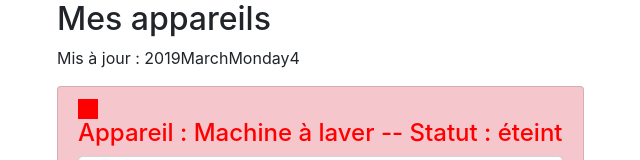
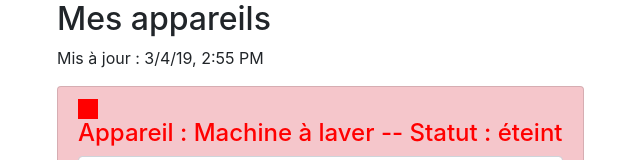
Before and after one commit to ChaimaBenYounes/OC-project-Angular, an Angular app: page / in a window 1280 px wide. Shown: the top 160 px of the page, without its empty margins (13-653 px from the left). Built offline with nearby package versions, Linux system fonts and the light colour scheme.

Commit message:
[add] new services to manage machines

```diff
--- a/src/app/app.component.html
+++ b/src/app/app.component.html
@@ -2,7 +2,7 @@
   <div class="row">
     <div class="col-xs-12">
       <h2>Mes appareils</h2>
-      <p>Mis à jour : {{ lastUpdate | date: 'yMMMMEEEEd' }}</p>
+      <p>Mis à jour : {{ lastUpdate | async | date :'short' }}</p>
       <ul class="list-group">
         <app-appareil *ngFor="let appareil of appareils"
                       [appareilName]="appareil.name"
--- a/src/app/app.component.ts
+++ b/src/app/app.component.ts
@@ -1,4 +1,5 @@
 import { Component } from '@angular/core';
+import { AppareilService } from './../services/appareil.service';
 
 @Component({
   selector: 'app-root',
@@ -8,7 +9,14 @@ import { Component } from '@angular/core';
 export class AppComponent {
 
   isAuth = false;
-  lastUpdate = new Date();
+  lastUpdate =  new Promise((resolve, reject) => {
+    const date = new Date();
+    setTimeout(
+      () => {
+        resolve(date);
+      }, 2000 //2sec
+    );
+  });
 
   appareils = [
     {
@@ -25,16 +33,16 @@ export class AppComponent {
     }
   ];
 
-  constructor() {
+  constructor(private appareilService: AppareilService) {
     setTimeout(
       () => {
         this.isAuth = true;
-      }, 4000
+      }, 4000 //4sec
     );
   }
 
   onAllumer() {
     console.log('On allume tout !');
-}
+  }
 
 }
--- a/src/app/app.module.ts
+++ b/src/app/app.module.ts
@@ -1,11 +1,12 @@
 import { BrowserModule } from '@angular/platform-browser';
 import { NgModule } from '@angular/core';
+import { FormsModule } from '@angular/forms';
 
 import { AppRoutingModule } from './app-routing.module';
 import { AppComponent } from './app.component';
 import { MonPremierComponent } from './mon-premier/mon-premier.component';
 import { AppareilComponent } from './appareil/appareil.component';
-import { FormsModule } from '@angular/forms';
+import { AppareilService } from './../services/appareil.service';
 
 @NgModule({
   declarations: [
@@ -18,7 +19,7 @@ import { FormsModule } from '@angular/forms';
     AppRoutingModule,
     FormsModule
   ],
-  providers: [],
+  providers: [AppareilService],
   bootstrap: [AppComponent]
 })
 export class AppModule { }
--- /dev/null
+++ b/src/services/appareil.service.ts
@@ -0,0 +1,3 @@
+export class AppareilService {
+
+}
```
